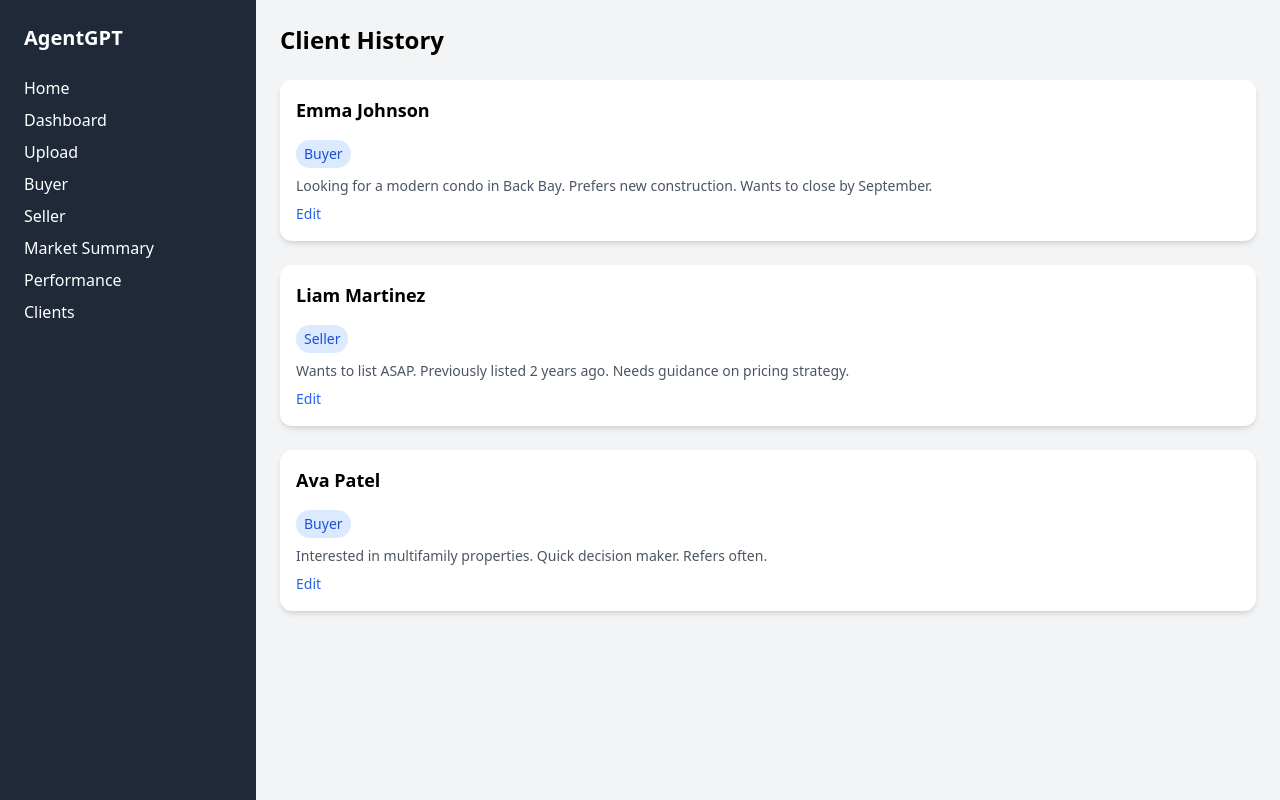
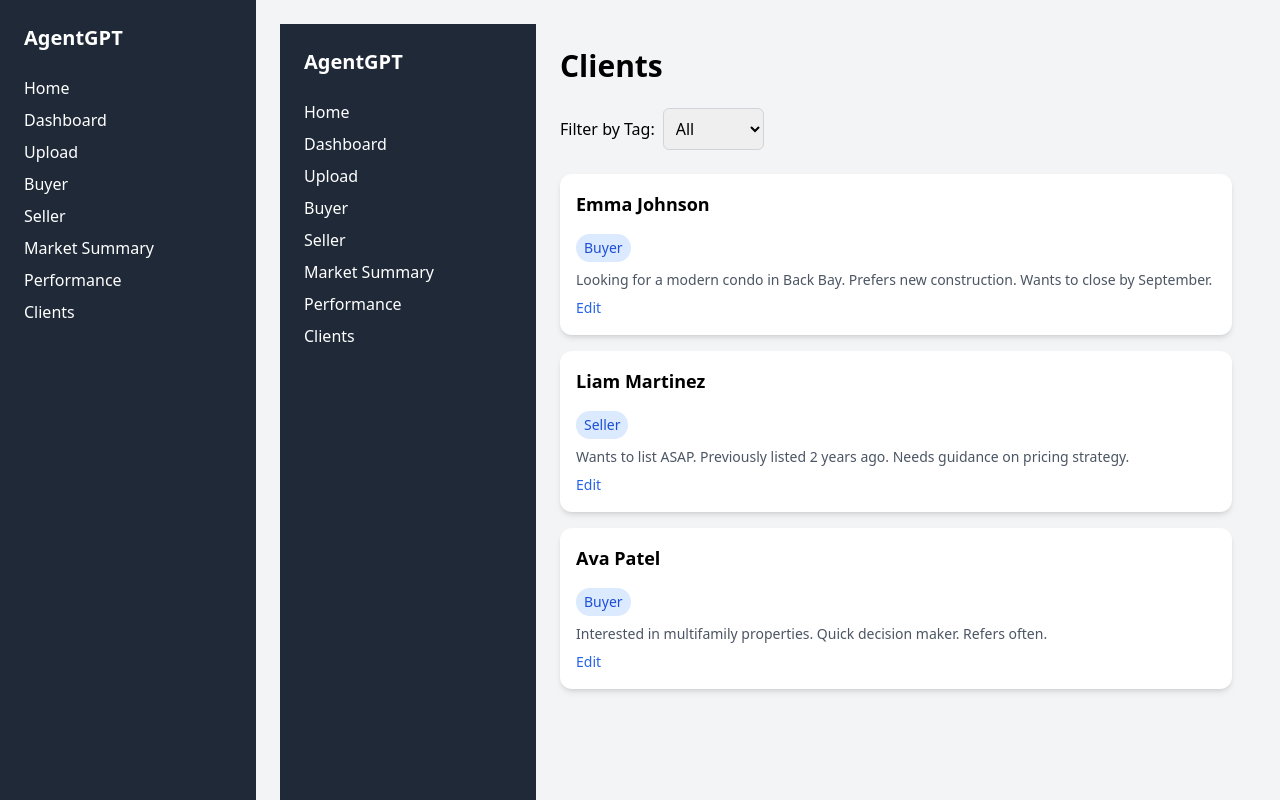
Before and after one commit to malsarraf98/agentgpt-prototype, a Next.js app: page /clients in a window 1280 px wide. Built offline with nearby package versions, Linux system fonts and the light colour scheme.

Commit message:
Update clients.js

```diff
--- a/pages/clients.js
+++ b/pages/clients.js
@@ -1,17 +1,41 @@
+import { useState } from 'react';
+import Layout from '@/components/Layout';
 import ClientCard from '@/components/ClientCard';
 import clients from '@/data/clients-data';
 
 export default function ClientsPage() {
+  const [filterTag, setFilterTag] = useState('All');
+
+  const filteredClients = filterTag === 'All'
+    ? clients
+    : clients.filter(client => client.tag.toLowerCase() === filterTag.toLowerCase());
+
   return (
-    <div className="space-y-6">
-      <h1 className="text-2xl font-bold mb-4">Client History</h1>
-      {clients.length === 0 ? (
-        <p className="text-gray-600">No clients uploaded yet.</p>
-      ) : (
-        clients.map((client, index) => (
-          <ClientCard key={index} client={client} />
-        ))
-      )}
-    </div>
+    <Layout>
+      <div className="max-w-4xl mx-auto space-y-6">
+        <h1 className="text-3xl font-bold mb-4">Clients</h1>
+
+        <div className="mb-4">
+          <label htmlFor="tagFilter" className="mr-2 font-medium">Filter by Tag:</label>
+          <select
+            id="tagFilter"
+            value={filterTag}
+            onChange={e => setFilterTag(e.target.value)}
+            className="p-2 border border-gray-300 rounded-md"
+          >
+            <option>All</option>
+            <option>Buyer</option>
+            <option>Seller</option>
+            <option>Investor</option>
+          </select>
+        </div>
+
+        <div className="space-y-4">
+          {filteredClients.map(client => (
+            <ClientCard key={client.id} client={client} />
+          ))}
+        </div>
+      </div>
+    </Layout>
   );
 }
```
